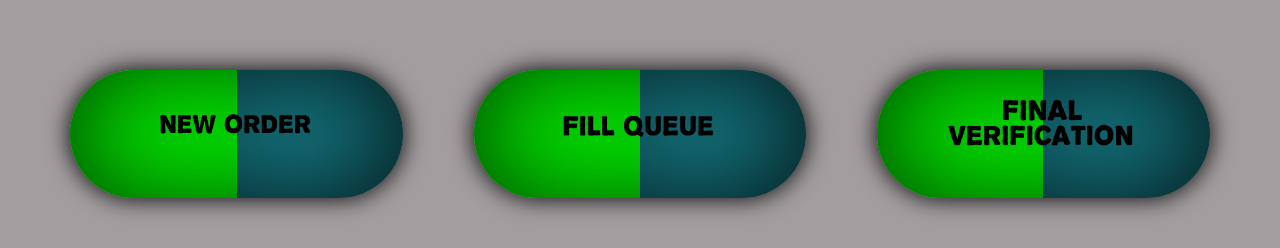
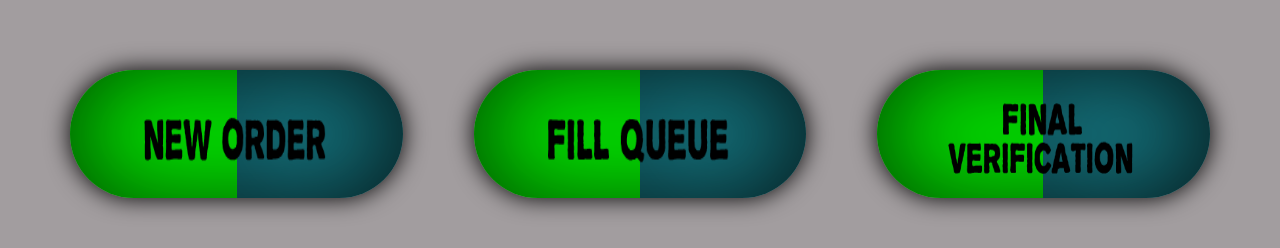
Before and after one commit to mikebuckley5/chido-rx, a website: page public/index.html at #/landing in a window 1280 px wide. Shown: the part 340-588 px from the top of the page. Drawn offline with nearby package versions, Linux system fonts and the light colour scheme; some packages are replaced by stand-ins of ours; a script that the page names is missing.

Commit message:
style edits

```diff
--- a/public/styles/style.css
+++ b/public/styles/style.css
@@ -99,13 +99,17 @@ background-color: rgba(23, 126, 137, 1);
 }
 
 .new-and-fill {
-    padding: 9% 25% 10% 25%;
+    position: relative;
+    height: 100%;
     width: 100%;
+    padding: 5% 20% 5% 20%;
 }
 
 .final {
-    padding: 4% 20% 8% 20%;
+    position: relative;
+    height: 100%;
     width: 100%;
+    padding: 2.5% 20% 2.5% 20%;
 }
 
 .pill-shadow {
@@ -169,6 +173,10 @@ background-color: rgba(23, 126, 137, 1);
     border: none;
     background-color: rgba(0, 0, 0, 0.7);
     padding-right: 13%;
+}
+
+.modal-backdrop {
+    background-color: white;
 }
 
 #radio-btn-label {
--- a/public/templates/landingTmpl.html
+++ b/public/templates/landingTmpl.html
@@ -6,7 +6,7 @@
         <div class="options-container">
             <div class="hvr-box-shadow-outset hvr-wobble-vertical pills">
                 <a href="?#/neworder">
-                    <div class="pill-shadow"><img class="new-and-fill hvr-wobble-vertical" src="../styles/NewOrder.png"></div>
+                    <div class="pill-shadow"><img class="new-and-fill hvr-wobble-vertical img-responsive" src="../styles/NewOrder.png"></div>
                     <div class="left-half-pill"></div>
                     <div class="right-half-pill"></div>
                 </a>
@@ -14,7 +14,7 @@
             <!--Fill Queue Box-->
             <div class="hvr-box-shadow-outset hvr-wobble-vertical pills">
                 <a href="#/fillqueue">
-                    <div class="pill-shadow"><img class="new-and-fill hvr-wobble-vertical" src="../styles/FillQueue.png"></div>
+                    <div class="pill-shadow"><img class="new-and-fill hvr-wobble-vertical img-responsive" src="../styles/FillQueue.png"></div>
                     <div class="left-half-pill"></div>
                     <div class="right-half-pill"></div>
                 </a>
@@ -22,7 +22,7 @@
             <!--Final Verification Box-->
             <div class="hvr-box-shadow-outset hvr-wobble-vertical pills">
                 <a href="#/finalverification">
-                    <div class="pill-shadow"><img class="final hvr-wobble-vertical" src="../styles/FinalVerify.png"></div>
+                    <div class="pill-shadow"><img class="final hvr-wobble-vertical img-responsive" src="../styles/FinalVerify.png"></div>
                     <div class="left-half-pill"></div>
                     <div class="right-half-pill"></div>
                 </a>
```
